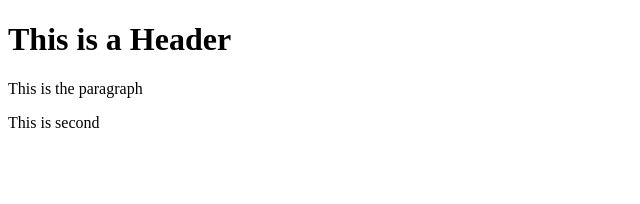
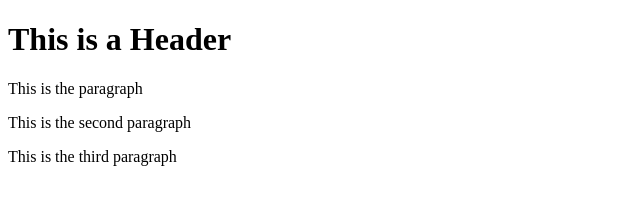
Before and after one commit to ChakradharKakamani/git-test, a website: page Index.html in a window 1280 px wide. Shown: the whole page, without its empty margins (0-640 px from the left). Drawn offline with Linux system fonts and the light colour scheme.

Commit message:
fourth commit

```diff
--- a/Index.html
+++ b/Index.html
@@ -5,7 +5,8 @@
     </head>
     <body>
         <h1>This is a Header</h1>
-        <p> This is the paragraph</p>
-        <p>This is second</p>
+        <p>This is the paragraph</p>
+        <p>This is the second paragraph</p>
+        <p>This is the third paragraph</p>
     </body>
 </html>
```
Also changed, not shown: package.json (added, +24 -0 lines), 2 other files.
